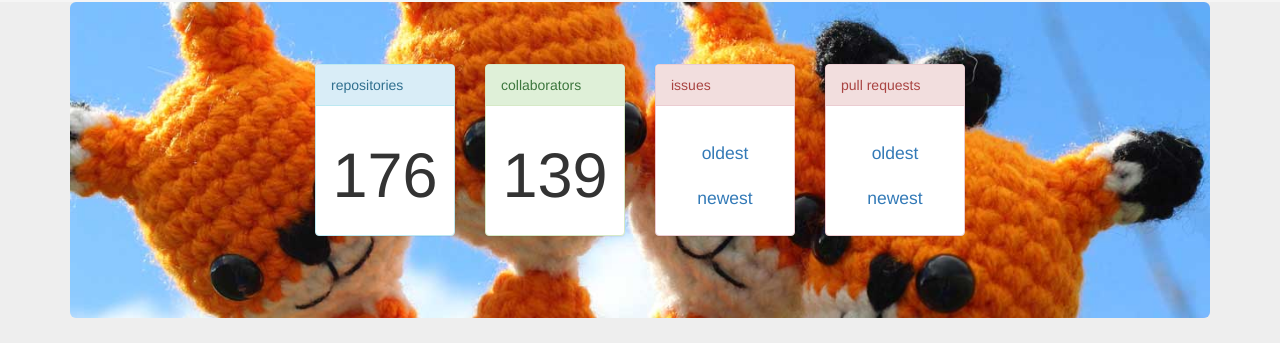
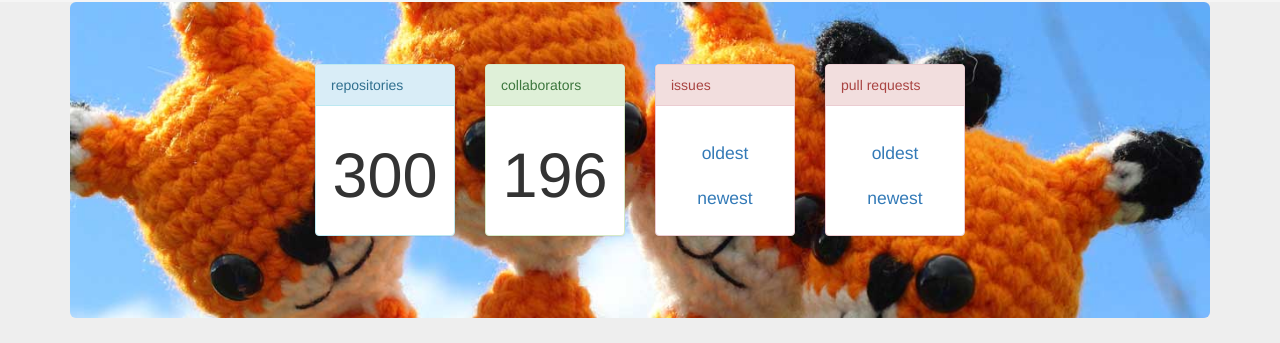
Before and after one commit to voxpupuli/voxpupuli.github.io, a Jekyll site: the page built from index.html, in a window 1280 px wide. Shown: the part 109-452 px from the top of the page. Built offline with Jekyll 4.4.1, drawn with Linux system fonts in a browser that asks for light colours; nearby versions of some CDN libraries.

Commit message:
main page: Update number of members and repos

```diff
--- a/index.html
+++ b/index.html
@@ -9,7 +9,7 @@ layout: default
         repositories
       </div>
       <div class="panel-body">
-        <h1 id="repository-count">176</h1>
+        <h1 id="repository-count">300</h1>
       </div>
     </div>
   </div>
@@ -19,7 +19,7 @@ layout: default
         collaborators
       </div>
       <div class="panel-body">
-        <h1 id="members-count">139</h1>
+        <h1 id="members-count">196</h1>
       </div>
     </div>
   </div>
```
